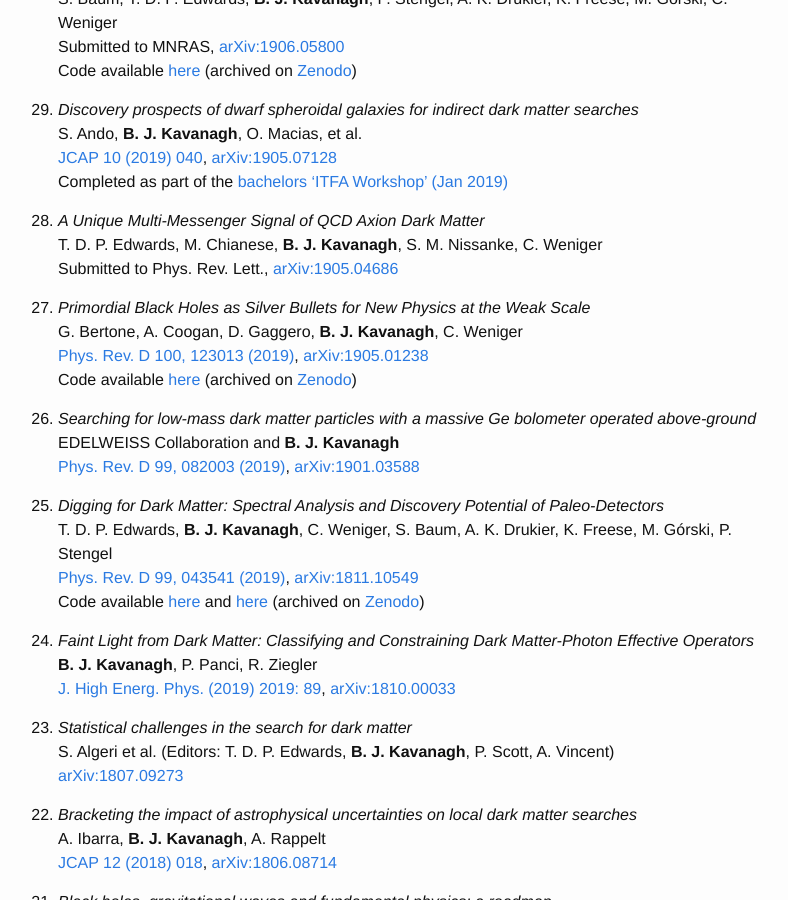
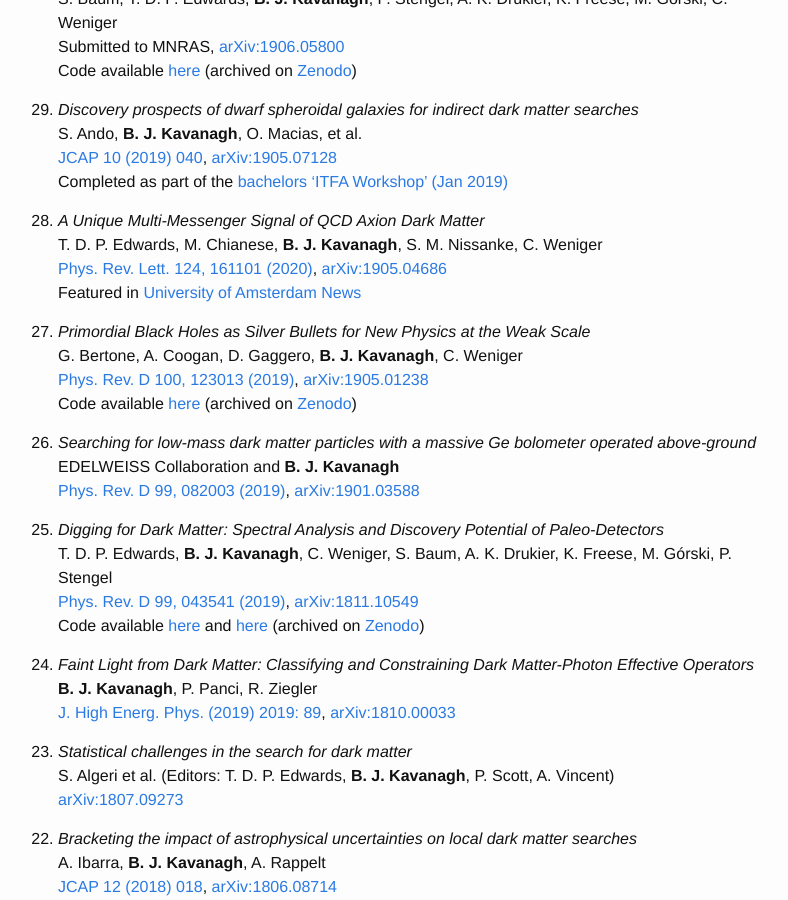
Before and after one commit to bradkav/bradkav.github.io, a Jekyll site: the page built from publications.md, in a window 1280 px wide and 900 px high, scrolled down 956 px. Shown: the whole window, without its empty margins (242-1030 px from the left). Built offline with Jekyll 4.4.1, drawn with Linux system fonts in a browser that asks for light colours.

```diff
--- a/publications.md
+++ b/publications.md
@@ -55,7 +55,8 @@ Completed as part of the [bachelors 'ITFA Workshop' (Jan 2019)](https://iop.uva.
 
 28. *A Unique Multi-Messenger Signal of QCD Axion Dark Matter*
 T. D. P. Edwards, M. Chianese, **B. J. Kavanagh**, S. M. Nissanke, C. Weniger
-Submitted to Phys. Rev. Lett., [arXiv:1905.04686](https://arxiv.org/abs/1905.04686)
+[Phys. Rev. Lett. 124, 161101 (2020)](https://doi.org/10.1103/PhysRevLett.124.161101), [arXiv:1905.04686](https://arxiv.org/abs/1905.04686)
+Featured in [University of Amsterdam News](https://iop.uva.nl/content/news/2020/04/black-holes-may-shed-light-on-dark-matter.html)
 
 27. *Primordial Black Holes as Silver Bullets for New Physics at the Weak Scale*
 G. Bertone, A. Coogan, D. Gaggero, **B. J. Kavanagh**, C. Weniger
```
Also changed, not shown: talks.md (+3 -0 lines), 3 other files.
